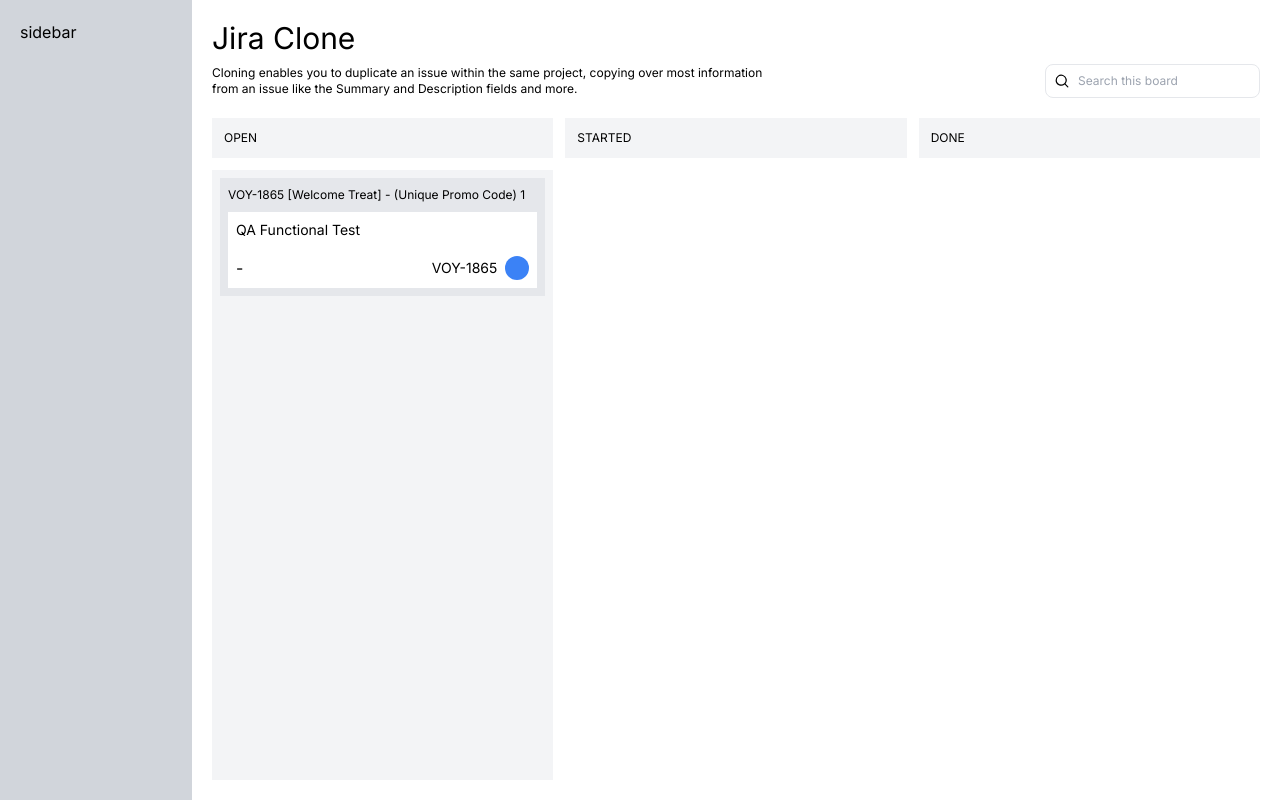
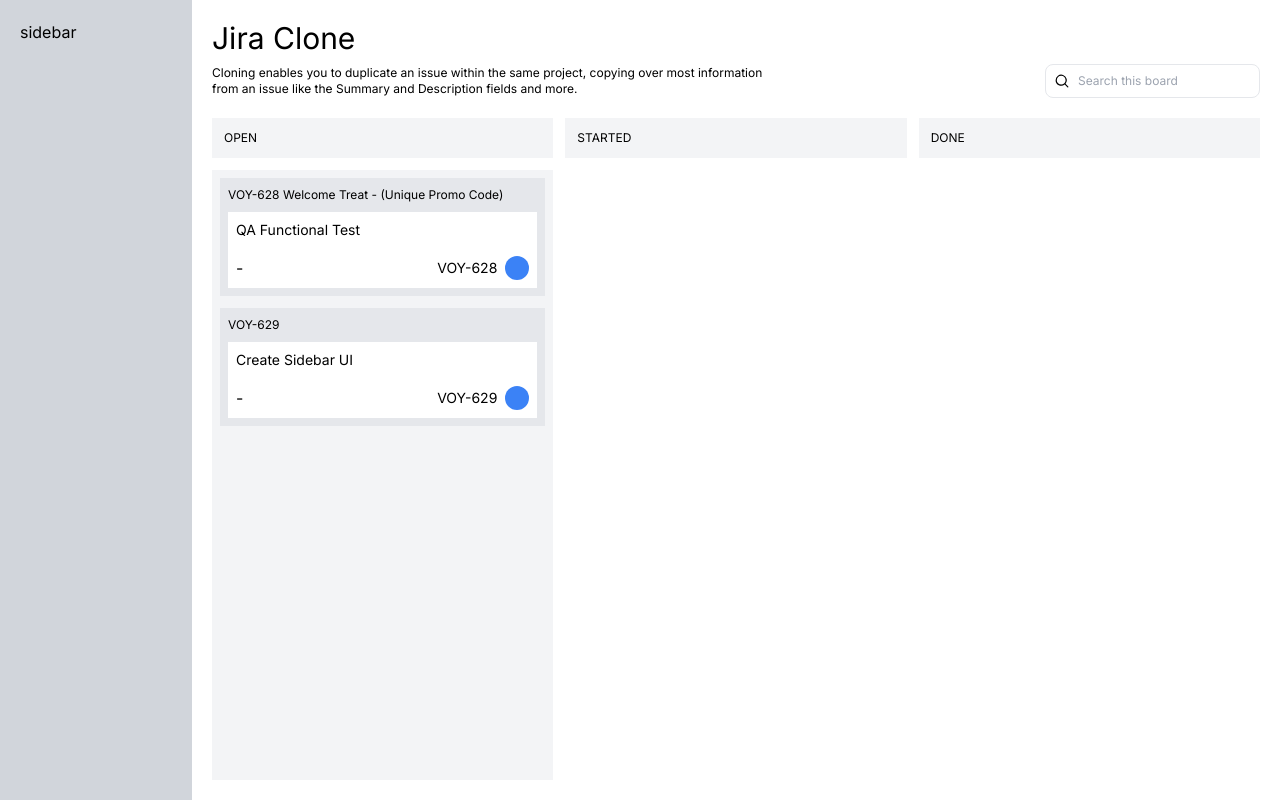
Before and after one commit to channiboi1998/jira-clone, a Next.js app: page / in a window 1280 px wide. Built offline with nearby package versions, Linux system fonts and the light colour scheme.

Commit message:
feat: data structure and mapping

```diff
--- a/src/app/issue-board.tsx
+++ b/src/app/issue-board.tsx
@@ -1,16 +1,22 @@
 "use client";
 
 import { DragDropContext } from "@hello-pangea/dnd";
-import { ReactNode } from "react";
+import OpenIssueColumn from "./open-issue-column";
+import { useState } from "react";
+import { Issue, IssueStatus, data } from "@/data";
 
-type Props = {
-  children: ReactNode;
-};
+const IssueBoard = () => {
+  const [issues, setIssues] = useState<Issue[]>(data.issues);
 
-const IssueBoard = ({ children }: Props) => {
   return (
     <DragDropContext onDragEnd={() => console.log("drag end")}>
-      <div className="flex-1 grid grid-cols-3 gap-3 pt-3">{children}</div>
+      <div className="flex-1 grid grid-cols-3 gap-3 pt-3">
+        <OpenIssueColumn
+          issues={issues.filter(
+            (issue: Issue) => issue.status === IssueStatus.OPEN
+          )}
+        />
+      </div>
     </DragDropContext>
   );
 };
--- a/src/app/issue-card.tsx
+++ b/src/app/issue-card.tsx
@@ -1,11 +1,16 @@
 "use client";
 
+import { Issue } from "@/data";
 import { Draggable } from "@hello-pangea/dnd";
 import React from "react";
 
-const IssueCard = () => {
+type Props = {
+  issue: Issue;
+};
+
+const IssueCard = ({ issue }: Props) => {
   return (
-    <Draggable draggableId="draggable-0" index={0}>
+    <Draggable draggableId={issue.id} index={issue.position}>
       {(provided) => (
         <div
           ref={provided.innerRef}
@@ -14,16 +19,16 @@
           className="bg-gray-200 p-2 mb-3"
         >
           <p className="text-[12px] mb-2">
-            VOY-1865 [Welcome Treat] - (Unique Promo Code) 1
+            {issue.code} {issue.shortDesc}
           </p>
           <div className="bg-white p-2">
             {/* Task Card: Title */}
-            <p className="text-sm mb-4">QA Functional Test</p>
+            <p className="text-sm mb-4">{issue.title}</p>
             {/* Task Card: Footer */}
             <div className="grid grid-cols-2">
               <div>-</div>
               <div className="flex flex-row items-center justify-end space-x-2">
-                <p className="text-sm">VOY-1865</p>
+                <p className="text-sm">{issue.code}</p>
                 <div className="h-6 w-6 rounded-full bg-blue-500" />
               </div>
             </div>
--- a/src/app/open-issue-column.tsx
+++ b/src/app/open-issue-column.tsx
@@ -3,17 +3,25 @@
 import { Droppable } from "@hello-pangea/dnd";
 import React from "react";
 import IssueCard from "./issue-card";
+import { Issue } from "@/data";
 
-const OpenIssueColumn = () => {
+type Props = {
+  issues: Issue[];
+};
+
+const OpenIssueColumn = ({ issues }: Props) => {
+  console.log(issues);
   return (
-    <Droppable droppableId="droppable-1">
+    <Droppable droppableId="droppable-open">
       {(provided) => (
         <div
           className="bg-gray-100 p-2"
           ref={provided.innerRef}
           {...provided.droppableProps}
         >
-          <IssueCard />
+          {issues.map((issue: Issue, index: number) => (
+            <IssueCard key={index} issue={issue} />
+          ))}
         </div>
       )}
     </Droppable>
--- a/src/app/page.tsx
+++ b/src/app/page.tsx
@@ -1,5 +1,4 @@
 import { MagnifyingGlassIcon } from "@heroicons/react/20/solid";
-import OpenIssueColumn from "./open-issue-column";
 import IssueBoard from "./issue-board";
 
 export default function Home() {
@@ -40,10 +39,7 @@
             <div className="bg-gray-100 uppercase p-3 text-xs">Started</div>
             <div className="bg-gray-100 uppercase p-3 text-xs">Done</div>
           </div>
-          {/* Board Page: Columns */}
-          <IssueBoard>
-            <OpenIssueColumn />
-          </IssueBoard>
+          <IssueBoard />
         </div>
       </section>
     </main>
--- /dev/null
+++ b/src/data.ts
@@ -0,0 +1,38 @@
+export enum IssueStatus {
+  OPEN = "open",
+  STARTED = "started",
+  DONE = "done",
+}
+
+export type Issue = {
+  id: string;
+  position: number;
+  title: string;
+  status: IssueStatus;
+  shortDesc?: string;
+  code: string;
+};
+
+export type Data = {
+  issues: Issue[];
+};
+
+export const data: Data = {
+  issues: [
+    {
+      id: "0",
+      position: 0,
+      title: "QA Functional Test",
+      status: IssueStatus.OPEN,
+      shortDesc: "Welcome Treat - (Unique Promo Code)",
+      code: "VOY-628",
+    },
+    {
+      id: "1",
+      position: 1,
+      title: "Create Sidebar UI",
+      status: IssueStatus.OPEN,
+      code: "VOY-629",
+    },
+  ],
+};
```
